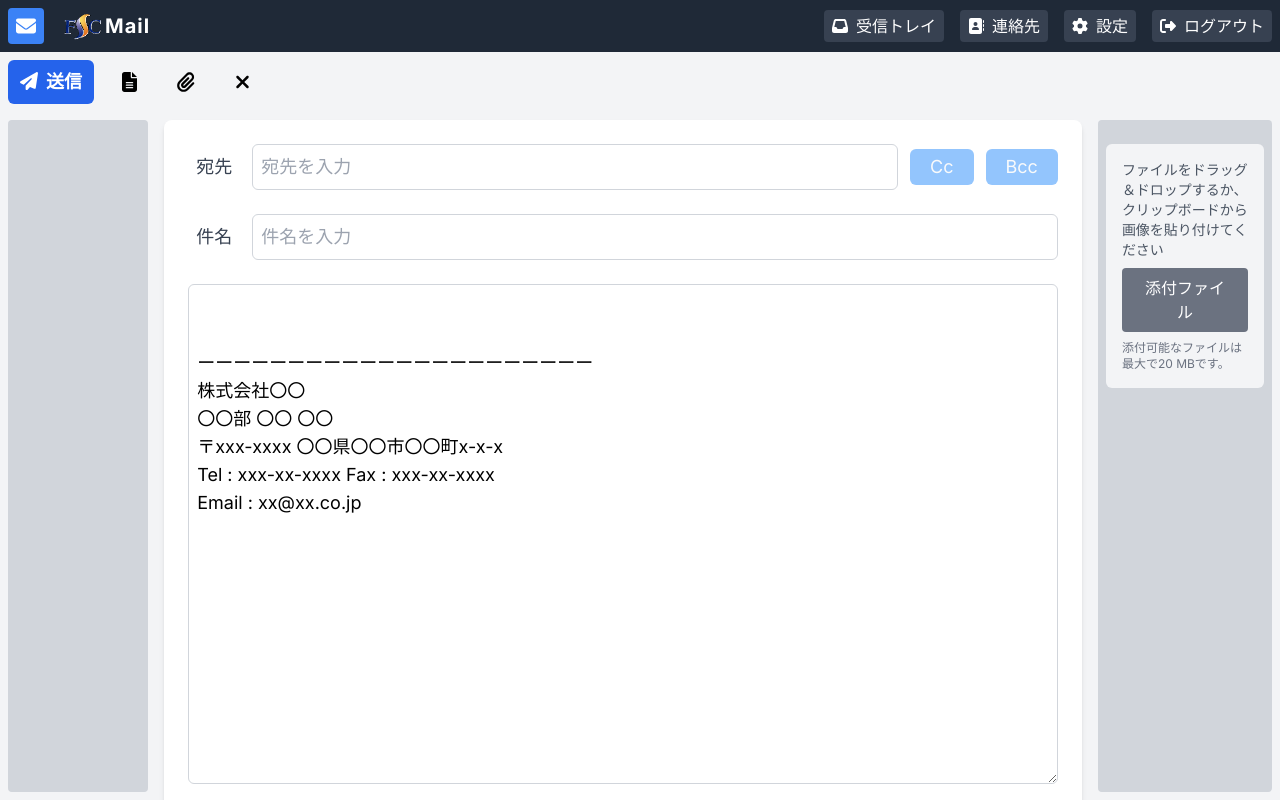
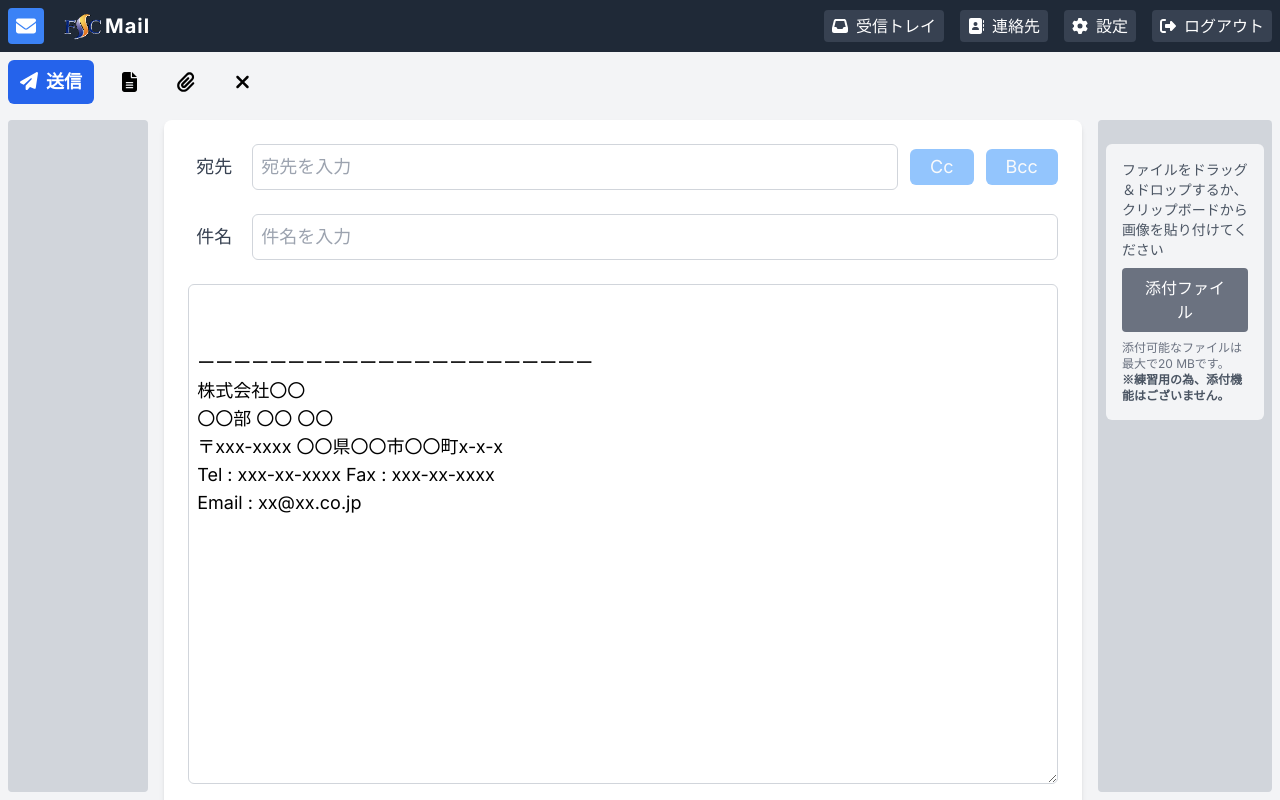
Before and after one commit to kuwa124/mail-practice, a Next.js app: page /createEmail in a window 1280 px wide. Built offline with nearby package versions, Linux system fonts and the light colour scheme.

Commit message:
♻️ 添付機能未実装の文章追加

```diff
--- a/src/app/createEmail/components/AttachmentArea/index.tsx
+++ b/src/app/createEmail/components/AttachmentArea/index.tsx
@@ -39,6 +39,12 @@ const AttachmentArea: React.FC = () => {
         >
           添付可能なファイルは最大で20 MBです。
         </p>
+        <p
+          // 最小のテキストサイズ、グレーの文字色、太字
+          className='text-xs text-gray-600  font-bold'
+        >
+          ※練習用の為、添付機能はございません。
+        </p>
       </div>
     </div>
   );
```
